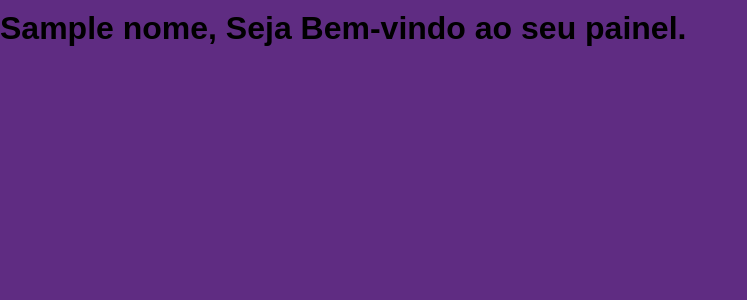
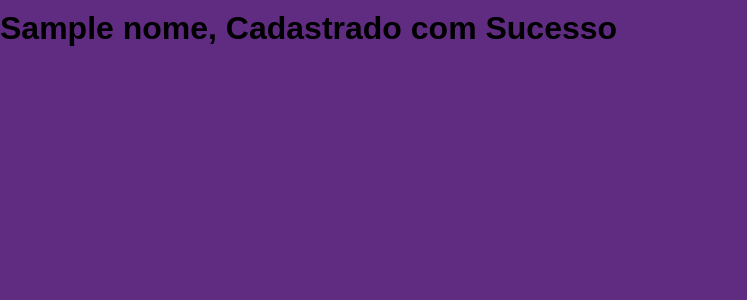
Before and after one commit to Miichaaeell/Login-Flask, a Flask app: template Templates/cadastrado.html in a window 1280 px wide. Shown: the part 47-347 px from the top of the page, without its empty margins (0-747 px from the left). Run offline with Flask 3, Linux system fonts and the light colour scheme; the template is opened without the code that fills it: most values are stand-ins (such as "Sample title", 1, 10 or a date in 2020).

Commit message:
Corrigindo texto da tela cadastrado

```diff
--- a/Templates/cadastrado.html
+++ b/Templates/cadastrado.html
@@ -14,7 +14,7 @@
         </menu>
     </header>
     <h1>
-        {{ nome }}, Seja Bem-vindo ao seu painel.
+        {{ nome }}, Cadastrado com Sucesso
     </h1>
 </body>
 </html>
```
